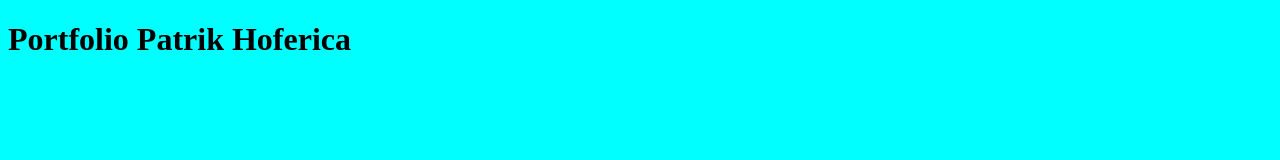
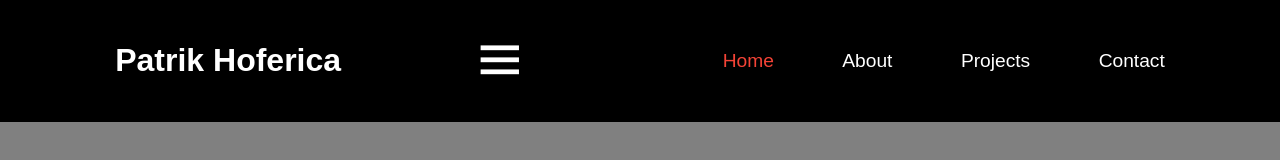
Before and after one commit to Patrik1011/Portfolio, a plain HTML site: page index.html in a window 1280 px wide. Drawn offline with nearby package versions, Linux system fonts and the light colour scheme.

Commit message:
navigation creation of navigation, adding css styles

```diff
--- a/css/style.css
+++ b/css/style.css
@@ -1,3 +1,63 @@
 *{
-  background-color: aqua;
+  padding: 0;
+  margin: 0;
+  box-sizing: border-box;
+  border: none;
+  outline: none;
+  scroll-behavior: smooth;
 }
+body{
+  font-family: 'Poppins', sans-serif;
+  background: grey;
+  color: azure;
+}
+
+html{
+ overflow-x: hidden;
+}
+
+/*Header - navigation menu*/
+
+.header-container{
+  position: fixed;
+  top: 0;
+  left: 0;
+  width: 100%;
+  padding: 2rem 9%;
+  background: #000;
+  z-index: 999;
+  transition: 0.5s;
+  display: flex;
+  justify-content: space-between;
+  align-items: center;
+}
+
+
+.header-container .nav-logo{
+  font-size: 2rem;
+  font-weight: 600;
+  color: #fff;
+  text-decoration: none;
+}
+
+.navigation a{
+  font-size: 1.2rem;
+  font-weight: 500;
+  color: #fff;
+  text-decoration: none;
+  transition: .3s;
+  margin-left: 4rem;
+}
+
+.navigation a:hover{
+  color: #f44336;
+}
+
+.navigation .active{
+  color: #f44336;
+}
+
+#resolution-menu {
+  font-size: 3.6rem;
+  color: #fff;
+}
--- a/index.html
+++ b/index.html
@@ -5,10 +5,24 @@
   <meta http-equiv="X-UA-Compatible" content="IE=edge">
   <meta name="viewport" content="width=device-width, initial-scale=1.0">
   <link rel="stylesheet" href="/css/style.css">
+  <link href='https://unpkg.com/boxicons@2.1.4/css/boxicons.min.css' rel='stylesheet'>
   <title>Patrik Hoferica</title>
 </head>
 <body>
-  <h1>Portfolio Patrik Hoferica</h1>
+
+  <!--Navigation Section-->
+  <header class="header-container">
+    <a class="nav-logo" href="index.html">Patrik Hoferica</a>
+    <i class='bx bx-menu' id="resolution-menu"></i>
+    <nav class="navigation">
+      <a href="index.html" class="active">Home</a>
+      <a href="about.html">About</a>
+      <a href="contact.html">Projects</a>
+      <a href="contact.html">Contact</a>
+    </nav>
+  </header>
+
+
 
 
   <!--JS connection-->
```
